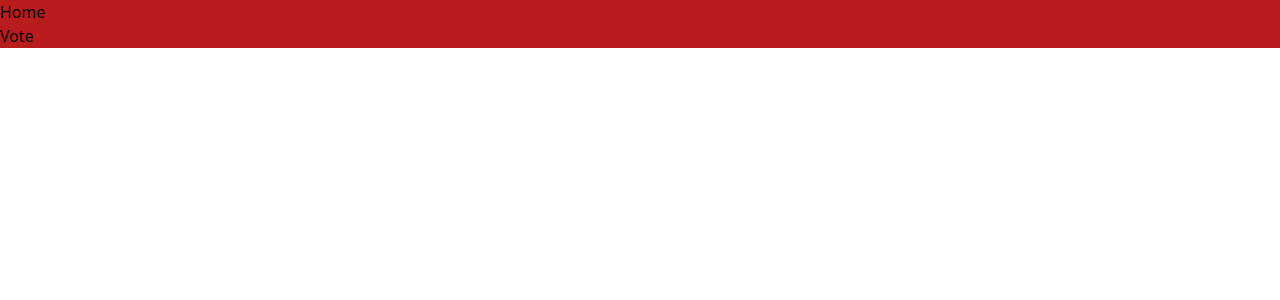
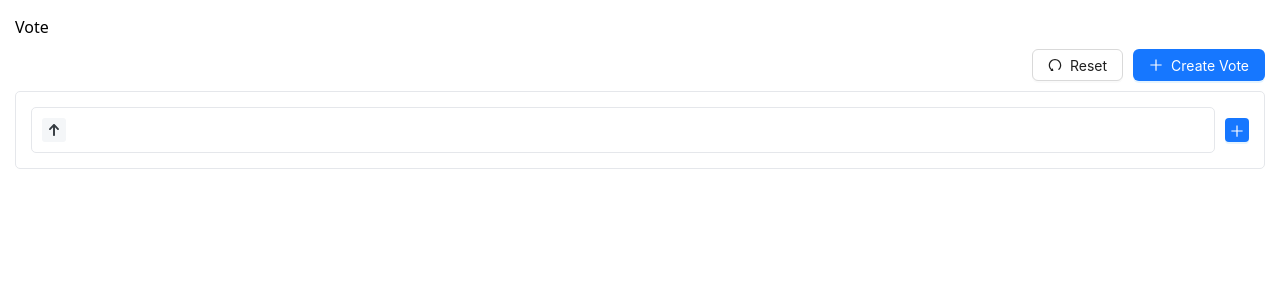
Before and after one commit to ovojhking/upvote-manager, a React (Create React App) app: page / in a window 1280 px wide. Shown: the top 300 px of the page. Built offline with nearby package versions, Linux system fonts and the light colour scheme.

Commit message:
feat: finish prototype

```diff
--- a/package.json
+++ b/package.json
@@ -10,6 +10,7 @@
     "@types/node": "^16.18.106",
     "@types/react": "^18.3.4",
     "@types/react-dom": "^18.3.0",
+    "antd": "^5.20.3",
     "react": "^18.3.1",
     "react-dom": "^18.3.1",
     "react-scripts": "5.0.1",
--- a/src/App.tsx
+++ b/src/App.tsx
@@ -3,7 +3,7 @@ import Home from '@/pages/home';
 
 function App() {
   return (
-    <div className="bg-red-700">
+    <div className="">
       <Home />
     </div>
   );
--- a/src/components/Vote.tsx
+++ /dev/null
@@ -1,10 +0,0 @@
-
-function Vote() {
-    return (
-        <div>
-            Vote
-        </div>
-    );
-}
-
-export default Vote;
--- /dev/null
+++ b/src/components/vote/VoteContent.tsx
@@ -0,0 +1,40 @@
+import { Button } from 'antd';
+import { PlusOutlined } from '@ant-design/icons';
+import {voteItem} from "@/components/vote/VoteInterface";
+
+import VoteIcon from "@/components/vote/VoteIcon";
+
+function VoteContent(props: {data: voteItem[], index: number, update: any}) {
+    const {data, index, update} = props;
+
+    const handleAdd = (index: number)=>{
+        update(index, [...data, {status: false}]);
+    }
+
+    const handleChange = (subIndex: number)=>{
+        data[subIndex].status = !data[subIndex].status;
+        update(index, [...data]);
+    }
+
+    return (
+        <div className="flex justify-between items-center" id="a">
+            <div className="flex flex-wrap px-[5px] py-[5px] my-[10px] border-[1px] border-solid rounded-[5px] flex-1" id="b">
+                {
+                    data.map((vote: voteItem, subIndex: number)=>
+                        <VoteIcon
+                            key={subIndex}
+                            subIndex={subIndex}
+                            data={vote}
+                            handleClick={handleChange}
+                        />
+                    )
+                }
+            </div>
+            <div className='pl-[10px]'>
+                <Button type="primary" icon={<PlusOutlined />} size={'small'} onClick={() => handleAdd(index)} id="c"/>
+            </div>
+        </div>
+    );
+}
+
+export default VoteContent;
--- /dev/null
+++ b/src/components/vote/VoteIcon.tsx
@@ -0,0 +1,23 @@
+import {voteItem} from "@/components/vote/VoteInterface";
+
+const unselectIconColor = "#343A40";
+const selectIconColor = "#253CF2";
+const unselectBgColor = "#F4F6F8";
+const selectBgColor = "#E5E8FD";
+
+function VoteIcon(props: {subIndex: number, data: voteItem, handleClick: (subIndex: number) => void}) {
+    const {subIndex, data, handleClick} = props;
+
+    return (
+        <button onClick={()=>handleClick(subIndex)} style={{backgroundColor: `${data.status ? selectBgColor : unselectBgColor}`}} className="mx-[5px] my-[5px] rounded-[3px] cursor-pointer">
+            <svg width="24" height="24" viewBox="0 0 24 24" fill="none" xmlns="http://www.w3.org/2000/svg">
+                <path
+                    d="M11.3149 6.29307C11.4939 6.09658 11.7418 5.99834 12.0034 5.99834C12.265 5.99834 12.5128 6.11062 12.6918 6.29307L16.7125 10.3913C16.9053 10.5878 17.0016 10.8404 17.0016 11.0931C17.0016 11.3457 16.9053 11.5983 16.7125 11.7948C16.3407 12.1738 15.7211 12.1738 15.3493 11.7948L12.9672 9.36676V17.0417C12.9672 17.589 12.5404 18.0017 12.0034 18.0017C11.4664 18.0017 11.0395 17.589 11.0395 17.0417V9.36676L8.64364 11.7948C8.27187 12.1738 7.65225 12.1738 7.28048 11.7948C6.9087 11.4159 6.9087 10.7843 7.28048 10.4054L11.3149 6.29307Z"
+                    fill={data.status ? selectIconColor : unselectIconColor}
+                />
+            </svg>
+        </button>
+    );
+}
+
+export default VoteIcon;
--- /dev/null
+++ b/src/components/vote/VoteInterface.tsx
@@ -0,0 +1,8 @@
+export interface VoteContextType {
+    voteList: string[];
+    updateVoteList: any;
+}
+
+export interface voteItem {
+    status: boolean
+}
--- /dev/null
+++ b/src/components/vote/VoteWrap.tsx
@@ -0,0 +1,84 @@
+import { useEffect, useState, useRef } from "react";
+import { Button } from 'antd';
+import { PlusOutlined, UndoOutlined } from '@ant-design/icons';
+import {voteItem} from "@/components/vote/VoteInterface";
+
+import VoteContent from "@/components/vote/VoteContent";
+
+const defaultVoteItem: voteItem = {
+    status: false
+}
+
+function VoteWrap() {
+    const [voteList, setVoteList] = useState<voteItem[][]>([]);
+    const isMounted = useRef(false);
+
+    const initVoteList = ()=>{
+        const getLatestVoteList = localStorage.getItem('voteList');
+
+        if(!getLatestVoteList){
+            resetVoteList();
+        }else{
+            setVoteList([...JSON.parse(getLatestVoteList)]);
+        }
+    }
+
+    const resetVoteList = ()=>{
+        localStorage.removeItem('voteList');
+        setVoteList(
+            [
+                [{...defaultVoteItem}]
+            ]
+        );
+    }
+
+    const updateVoteList = (index: number, item: any)=>{
+        if(index>voteList.length-1) return;
+        voteList[index] = item;
+        setVoteList([...voteList]);
+    }
+
+
+    useEffect(()=>{
+        initVoteList();
+    }, [])
+
+    useEffect(()=>{
+        if(!isMounted.current){
+            isMounted.current = true;
+            return;
+        }
+
+        localStorage.setItem('voteList', JSON.stringify(voteList));
+    }, [voteList])
+
+    return (
+        <>
+            <div className="flex justify-end items-center my-[10px]">
+                <Button
+                    type="default"
+                    icon={<UndoOutlined />}
+                    onClick={resetVoteList}
+                    className="mx-[10px]"
+                >
+                    Reset
+                </Button>
+
+                <Button
+                    type="primary"
+                    icon={<PlusOutlined />}
+                    onClick={() => setVoteList([...voteList, [{...defaultVoteItem}]])}
+                    >
+                    Create Vote
+                </Button>
+            </div>
+            <div className="px-[15px] py-[5px] rounded-[5px] border-[1px] border-solid">
+                {
+                    voteList.map((vote: voteItem[], index: number)=> <VoteContent key={index} data={vote} index={index} update={updateVoteList}/>)
+                }
+            </div>
+        </>
+    );
+}
+
+export default VoteWrap;
--- a/src/pages/home/index.tsx
+++ b/src/pages/home/index.tsx
@@ -1,10 +1,11 @@
-import Vote from "@/components/Vote";
+import VoteWrap from '../../components/vote/VoteWrap';
 
 function Home() {
+
     return (
-        <div>
-            Home
-            <Vote />
+        <div className="mx-[15px] my-[15px]">
+            <h1>Vote</h1>
+            <VoteWrap />
         </div>
     );
 }
```
Also changed, not shown: 1 other file (tests, documents, lock files or other folders).
